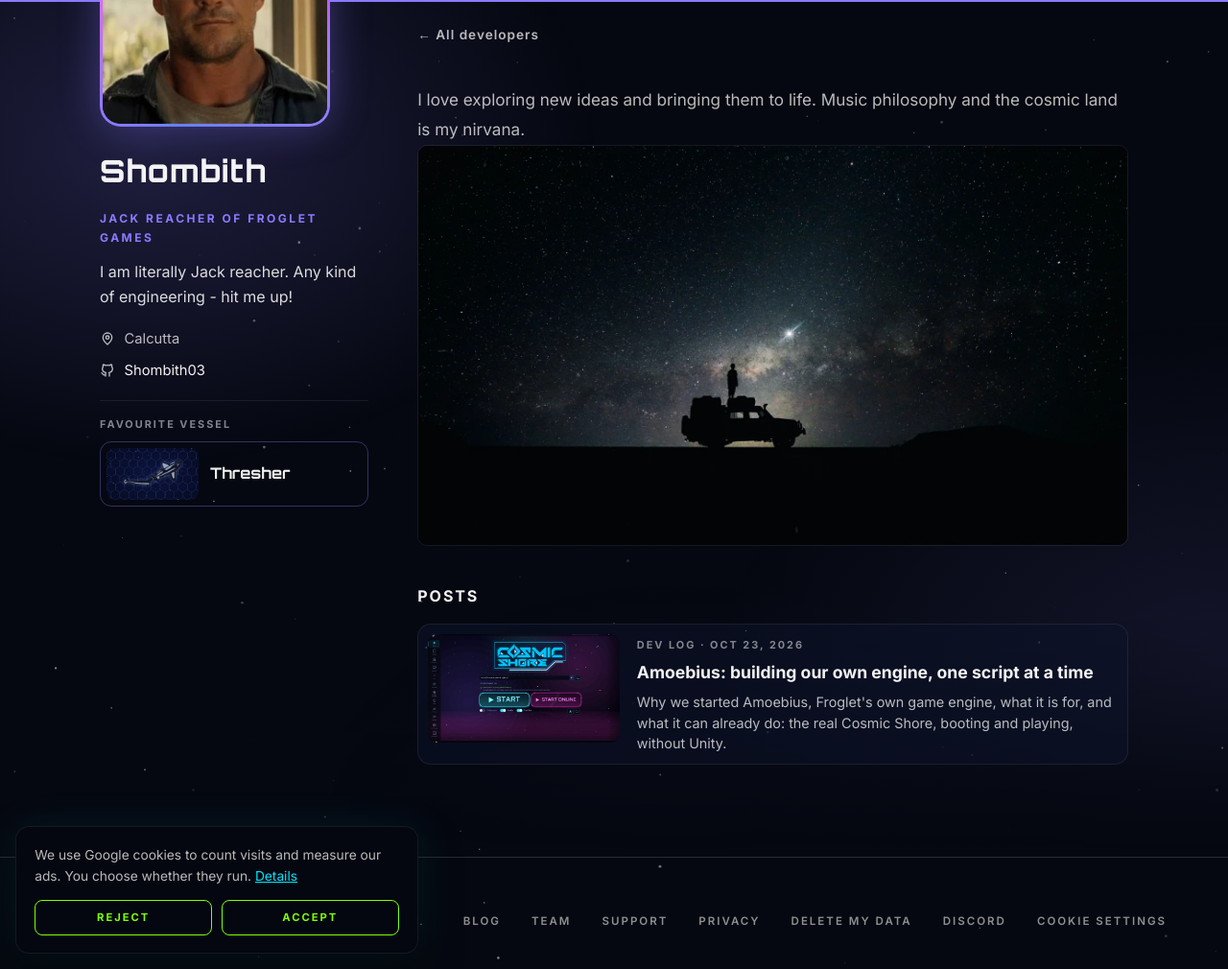
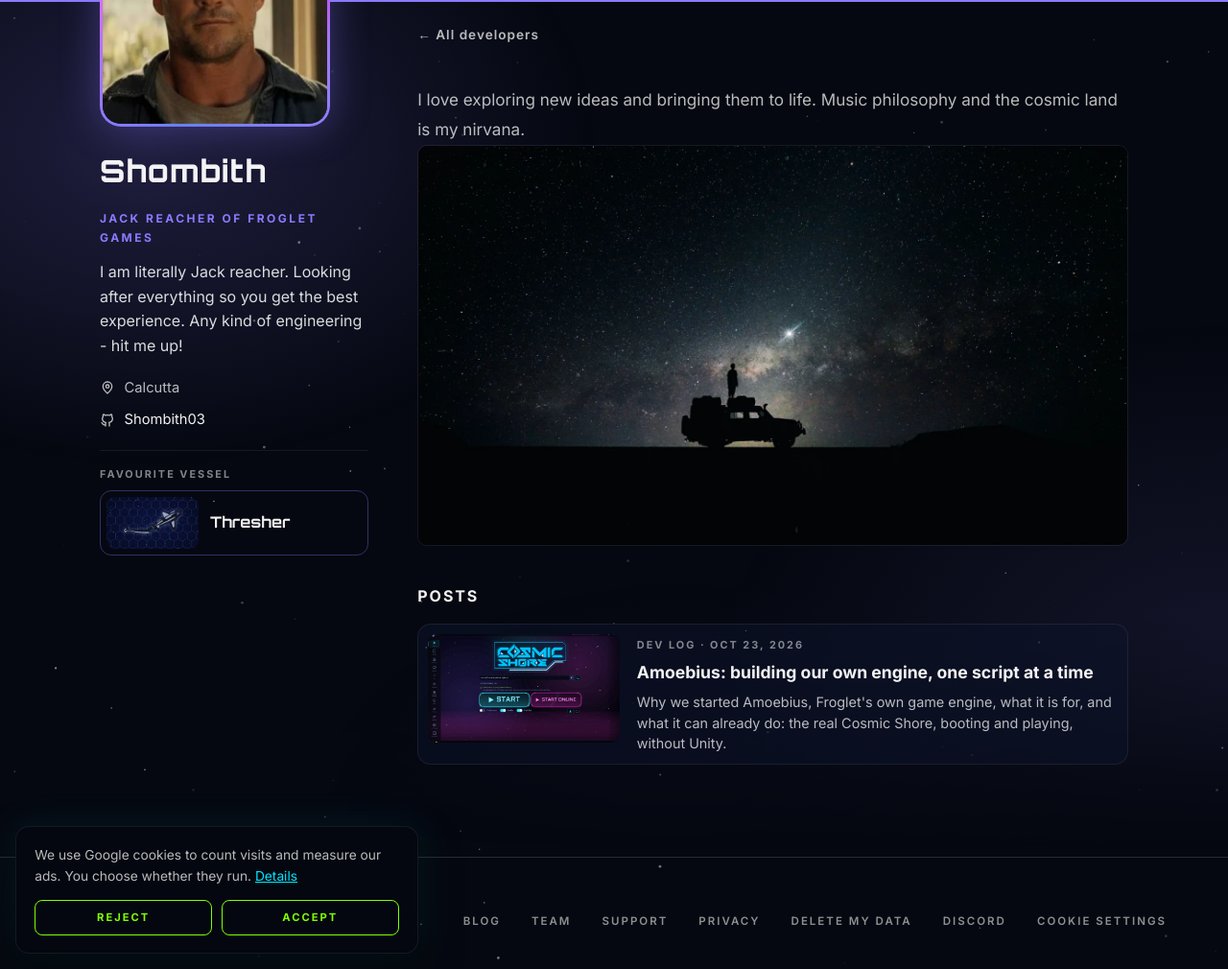
Before and after one commit to froglet-studio/Cosmic-Shore-landing-page, a Jekyll site: the page built from _team/shombith.md, in a window 1280 px wide and 1308 px high. Shown: the part 298-1308 px from the top of the window at 96% size. Built offline with Jekyll 4.4.1, drawn with Linux system fonts in a browser that asks for light colours.

Commit message:
studio(shombith): update profile

```diff
--- a/_team/shombith.md
+++ b/_team/shombith.md
@@ -4,7 +4,7 @@ name: Shombith
 github: Shombith03
 order: 3
 title: Jack Reacher of Froglet Games
-bio: I am literally Jack reacher. Any kind of engineering - hit me up!
+bio: I am literally Jack reacher. Looking after everything so you get the best experience. Any kind of engineering - hit me up!
 location: Calcutta
 accent: nebula
 photo: /assets/team/shombith/photo-mvlabg5t.webp
```
